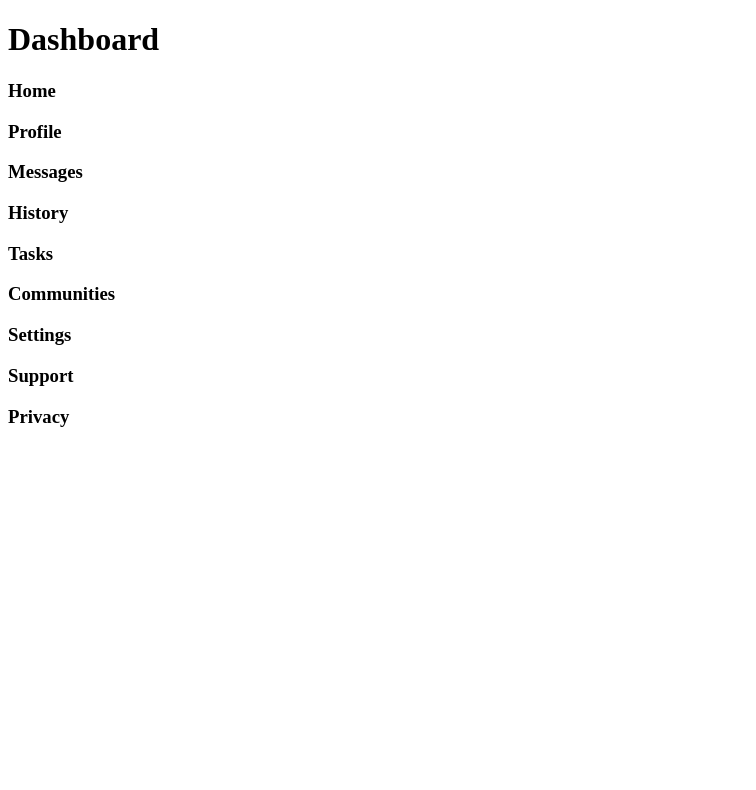
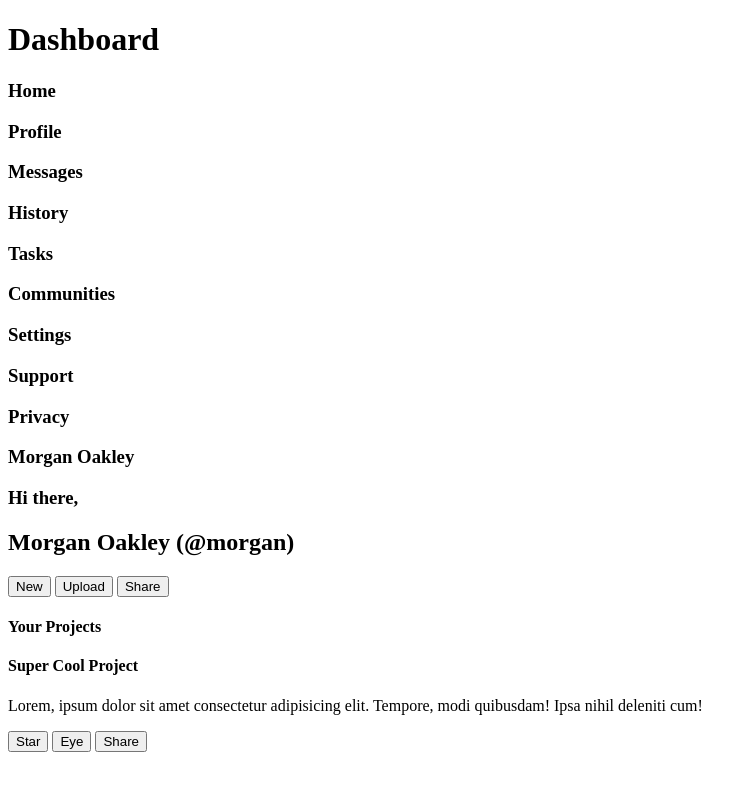
Before and after one commit to murraydeam/automatic-engine-adminDash, a plain HTML site: page index.html in a window 1280 px wide. Shown: the whole page, without its empty margins (0-756 px from the left). Drawn offline with Linux system fonts and the light colour scheme.

Commit message:
Panel header added, also added the project section along with one project. no Icons have been added quite yet

```diff
--- a/index.html
+++ b/index.html
@@ -29,19 +29,45 @@
       </div>
       <div class="main">
         <div class="main-header">
-
+          <div class="main-header-top">
+            <div class="search"></div>
+            <div class="user-account">
+              <h3 class="username">Morgan Oakley</h3>
+            </div>
+          </div>
+          <div class="main-header-bottom">
+            <div class="user-greeting">
+              <h3>Hi there,</h3>
+              <h2>Morgan Oakley (@morgan)</h2>
+            </div>
+            <button class="new">New</button>
+            <button class="upload">Upload</button>
+            <button class="share">Share</button>
+          </div>
         </div>
         <div class="main-content">
           <div class="projects">
-
+            <div class="projects-header">
+              <h4>Your Projects</h4>
+            </div>
+            <div class="projects-content">
+              <div class="project">
+                <h4>Super Cool Project</h4>
+                <p>
+                  Lorem, ipsum dolor sit amet consectetur adipisicing elit.
+                  Tempore, modi quibusdam! Ipsa nihil deleniti cum!
+                </p>
+                <div class="project-buttons">
+                  <button class="star">Star</button>
+                  <button class="eye">Eye</button>
+                  <button class="share">Share</button>
+                </div>
+              </div>
+            </div>
           </div>
           <div class="main-content-right">
-                <div class="announcements">
-
-                </div>
-                <div class="trending">
-
-                </div>
+            <div class="announcements"></div>
+            <div class="trending"></div>
           </div>
         </div>
       </div>
```
Lines whose indentation alone changed are shown as unchanged.
